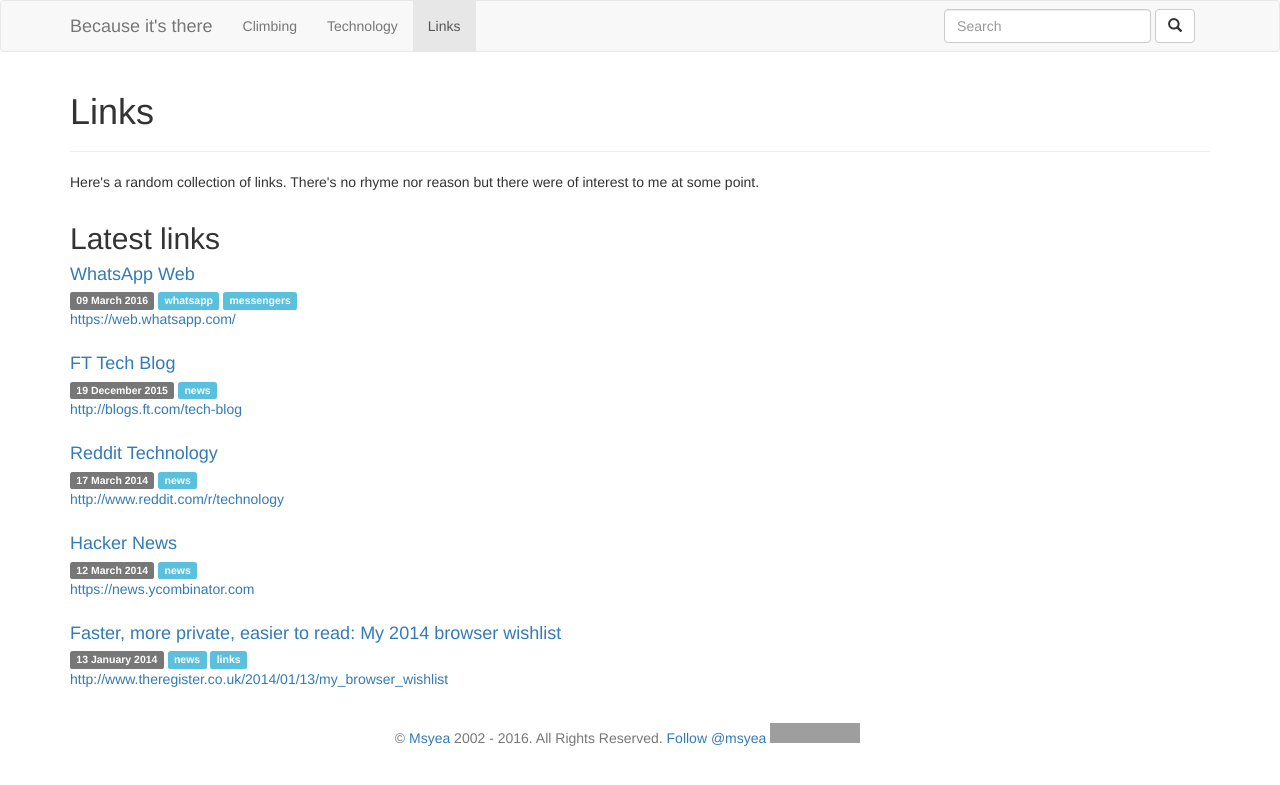
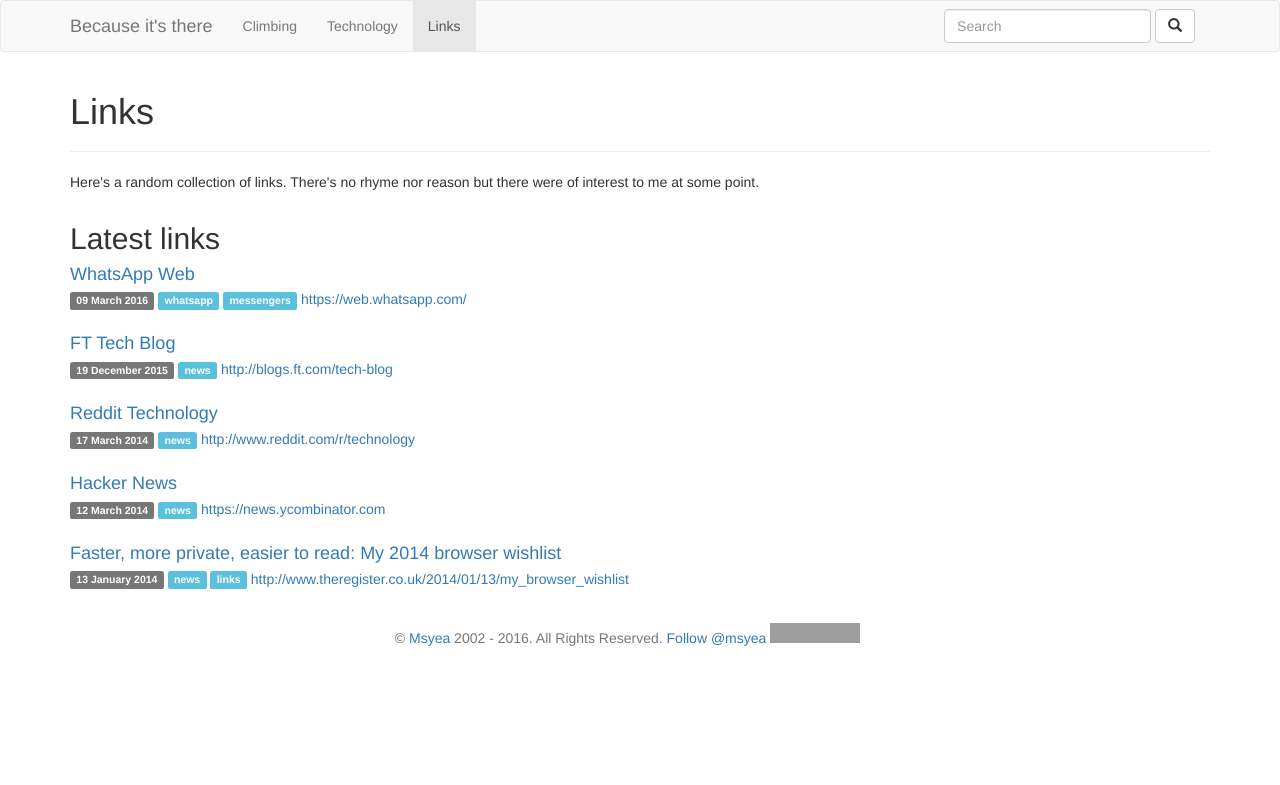
Before and after one commit to msyea/msyea.github.io, a Jekyll site: the page built from links.html, in a window 1280 px wide. Shown: the top 785 px of the page. Built offline with Jekyll 4.4.1, drawn with Linux system fonts in a browser that asks for light colours; comment, search, counter and statistics services are not loaded; grey boxes are pictures that could not be loaded.

Commit message:
Tweaking template

```diff
--- a/links.html
+++ b/links.html
@@ -21,8 +21,7 @@ title: Links
       <h4 class="media-heading"><a href="{{ link.link }}">{{ link.title }}</a></h4>
       <p><span class="label label-default">{{ link.date | date_to_long_string }}</span>
         {% for category in link.categories %}<a class="label label-primary" href="/{{ category }}.html">{{ category }}</a> {% endfor %}
-        {% for tag in link.tags %}<span class="label label-info">{{ tag }}</span> {% endfor %}<br />
-        <a href="{{ link.link }}">{{ link.link }}</a>
+        {% for tag in link.tags %}<span class="label label-info">{{ tag }}</span> {% endfor %}<a href="{{ link.link }}">{{ link.link }}</a>
       </p>
     </div>
   </li>
```
